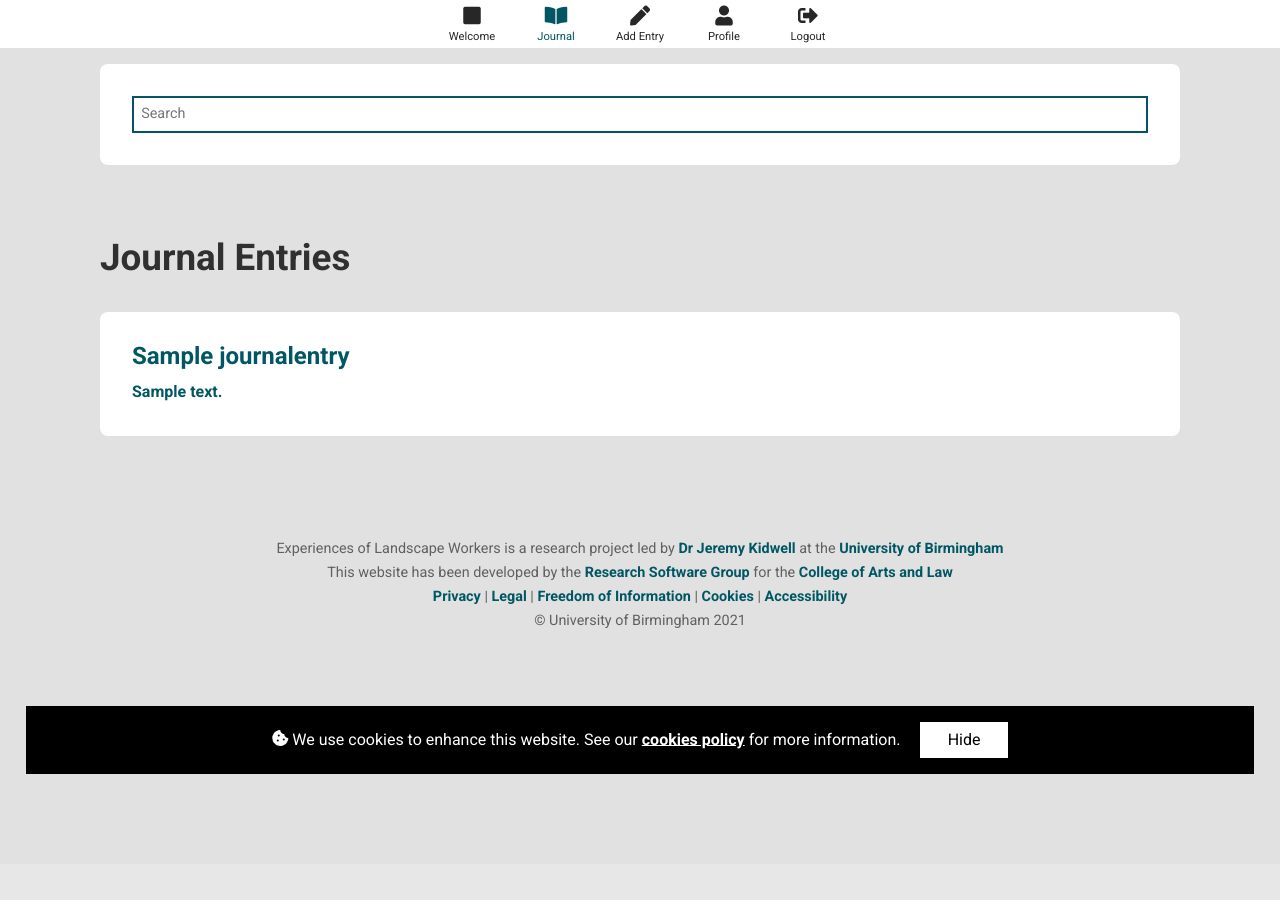
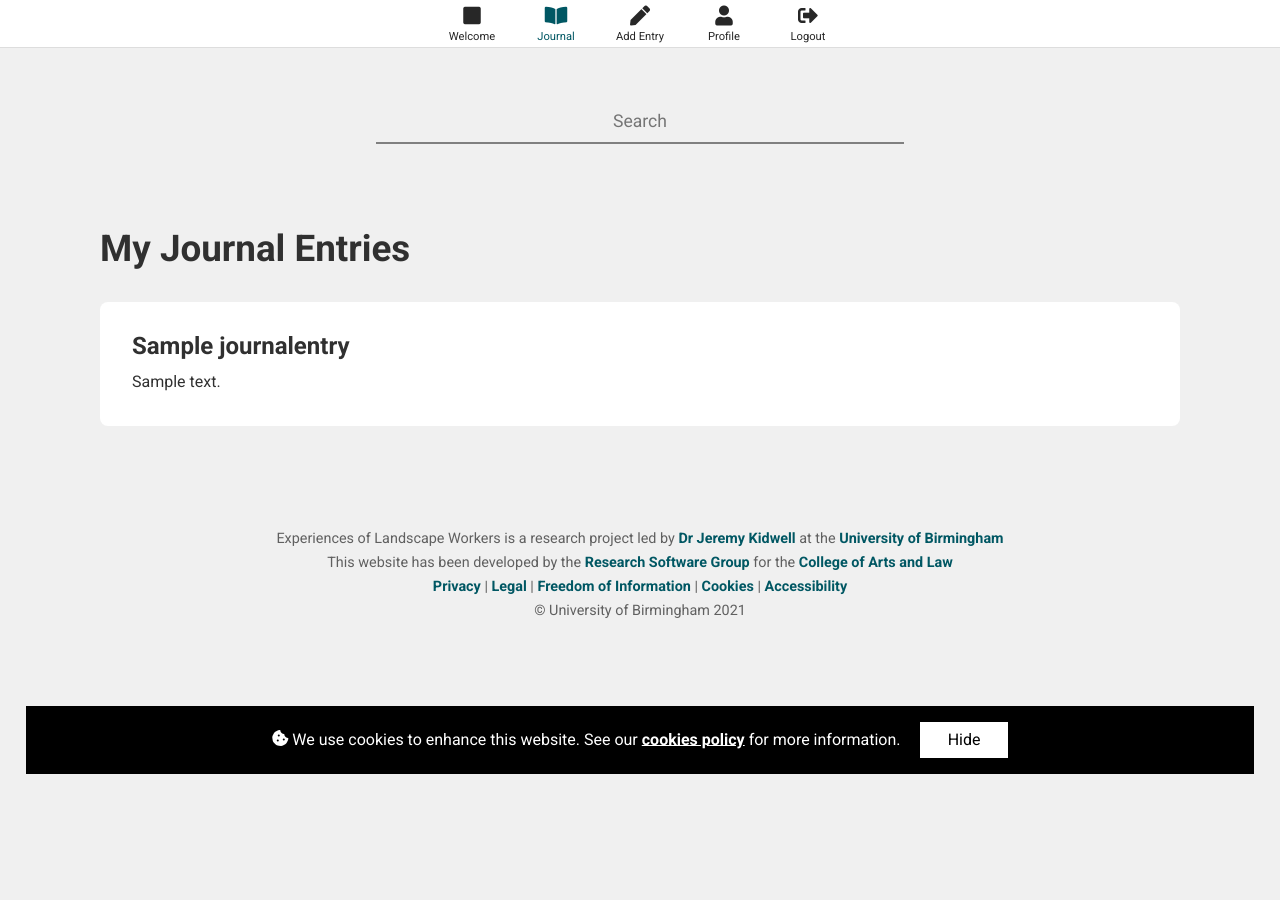
Before and after one commit to bear-rsg/experiences-of-landscape-workers, a Django app: page /journal/ in a window 1280 px wide. Before the commit the page ends 774 px from the top, so only its background shows below. Run offline with Django 3.2, Linux system fonts and the light colour scheme; a user stored in the database is signed in; tables that the repository leaves empty hold one stand-in row (values such as "Sample post"); parts of the project's set-up code (start-up, migrations or seed data) failed here and were passed over; some libraries are stand-ins or nearby versions.

Commit message:
set journal to only show entries of logged in users, plus general front end dev

```diff
--- a/django/core/static/css/custom.css
+++ b/django/core/static/css/custom.css
@@ -9,7 +9,7 @@ html {
     color: #303030;
     font-size: 1em;
     line-height: 1.5em;
-    background: #E1E1E1;
+    background: #F0F0F0;
 }
 
 hr {
@@ -69,25 +69,44 @@ a:hover {
 
 /* ---------- Form ---------- */
 
+form {
+    margin-top: -2em;
+}
+
 label {
     display: block;
     font-weight: bold;
     font-size: 1em;
-    margin-top: 2.5em;
+    margin-top: 2em;
+}
+
+label.confirmation {
+    text-align: center;
+    font-weight: normal;
+    margin-top: 3em;
+    font-size: 1.2em;
+    line-height: 2em;;
+}
+
+label.confirmation .danger {
+    color: #dc3545;
+    font-weight: bold;
 }
 
 input,
 textarea {
     display: block;
-    border: 2px solid #005763;
+    border: 1px solid #AAA;
+    border-radius: 0.5em;
 }
 
 input[type='text'],
 input[type='email'],
 input[type='number'],
+input[type='password'],
 textarea {
     width: 100%;
-    padding: 0.3em 0.5em;
+    padding: 0.5em 0.7em;
     font-size: 0.9em;
 }
 
@@ -117,7 +136,7 @@ button[type='submit'] {
     border: 0;
     border-radius: 0.2em;
     padding: 0.8em 2em;
-    margin: 3em auto;
+    margin: 3em auto 1.5em auto;
     font-weight: bold;
 }
 
@@ -207,10 +226,42 @@ section#section-welcome-banner h2 {
 
 /* ---------- Journal ---------- */
 
+#journalentry-list-search {
+    background: transparent;
+    border: none;
+    border-bottom: 2px solid #808080;
+    margin: 5.5em auto 0.5em auto;
+    display: block;
+    width: 40em;
+    max-width: 100%;
+    text-align: center;
+    font-size: 1.1em;
+    border-radius: 0;
+}
+
 .journalentry-list-empty {
     text-align: center;
     font-size: 1.1em;
-    color: #808080;
+    /* color: #404040;     */
+}
+
+.journalentry-list-empty strong {
+    font-size: 1.5em;
+    display: inline-block;
+    margin: 1em 0 1.5em 0;
+}
+
+a.journalentry-list-item {
+    color: #303030;
+}
+
+a.journalentry-list-item:hover {
+    text-decoration: none;
+
+}
+
+.journalentry-list-item section:hover {
+    box-shadow: 0 2px 10px 0 rgba(0, 0, 0, 0.27), 0 20px 40px 0 rgba(0, 0, 0, 0.013);
 }
 
 .journalentry-list-item-title {
@@ -222,6 +273,7 @@ section#section-welcome-banner h2 {
 
 .journalentry-list-item-text {
     font-size: 1em;
+    font-weight: normal;
 }
 
 .journalentry-detail-title {
@@ -240,6 +292,7 @@ section#section-welcome-banner h2 {
 .journalentry-detail-text p {
     margin-top: 2em;
 }
+
 
 /* ---------- Account ---------- */
 
--- a/django/core/static/css/custom_lg.css
+++ b/django/core/static/css/custom_lg.css
@@ -13,6 +13,7 @@
         top: 0;
         bottom: auto;
         border-top: 0;
+        border-bottom: 1px solid #DDD;
     }
 
     .nav-item {
@@ -32,4 +33,27 @@
         padding: 7em 0.5em 0.2em 0.5em;
         vertical-align: bottom;
     }
+
+    /* ---------- Journal ---------- */
+
+    #journalentry-list-search {
+        margin: 7.5em auto 2em auto;
+        width: 30em;
+    }
+
+    #journalentry-detail-actions {
+        text-align: right;
+        margin-top: 2.7em;
+    }
+
+    #journalentry-detail-actions a {
+        width: 6.9em;
+        margin-left: 2em;
+        font-size: 0.9em;
+    }
+
+    #journalentry-detail-actions a i {
+        margin-right: 0.5em;
+    }
+
 }
--- a/django/core/static/css/custom_xs.css
+++ b/django/core/static/css/custom_xs.css
@@ -13,6 +13,7 @@
         top: auto;
         bottom: 0;
         border-top: 1px solid #DDD;
+        border-bottom: 0;
     }
 
     .nav-item {
@@ -32,4 +33,27 @@
         padding: 3em 0 0 0em;
         vertical-align: bottom;
     }
+
+    /* ---------- Journal ---------- */
+
+    #journalentry-list-search {
+        margin: 4em auto 1.5em auto;
+        width: 100%;
+    }
+
+    #journalentry-detail-actions {
+        text-align: center;
+        margin-top: 2em;
+    }
+
+    #journalentry-detail-actions a {
+        width: 100%;
+        margin-top: 2em;
+        font-size: 1em;
+        padding: 0.8em 0;
+    }
+
+    #journalentry-detail-actions a i {
+        margin-right: 0.5em;
+    }
 }
--- a/django/core/templates/base.html
+++ b/django/core/templates/base.html
@@ -54,7 +54,7 @@
                     </li>
 
                     {% if user.is_authenticated %}
-                    <li class="nav-item{% if request.path == "/journal/" %} active{% endif %}">
+                    <li class="nav-item{% if "/journal/" in request.path and "/create/" not in request.path %} active{% endif %}">
                         <a href="{% url 'journal-journalentry-list' %}">
                             <i class="fas fa-book-open"></i>
                             <span class="nav-item-text">Journal</span>
--- a/django/journal/templates/journal/journalentry-list.html
+++ b/django/journal/templates/journal/journalentry-list.html
@@ -5,16 +5,19 @@
 
     <div class="container-fluid">
 
-        <section>
+        <form action="" method="get">
             <label for="journalentry-list-search" class="hidden">Search:</label>
-            <input type="text" id="journalentry-list-search" placeholder="Search">
-        </section>
+            <input type="text" id="journalentry-list-search" name="search" title="search" placeholder="Search">
+            <script>
+                var search = new URL(window.location.href).searchParams.get("search");
+                if(search) document.getElementById('journalentry-list-search').value = search;
+            </script>
+        </form>
 
-
-        <h2>Journal Entries</h2>
+        <h2>My Journal Entries</h2>
 
         {% for object in object_list %}
-        <a href="{% url 'journal-journalentry-detail' object.id %}">
+        <a class="journalentry-list-item" href="{% url 'journal-journalentry-detail' object.id %}">
             <section>
                 <div class="journalentry-list-item-title">{{ object.title }}</div>
                 <div class="journalentry-list-item-text">
@@ -23,9 +26,14 @@
             </section>
         </a>
         {% empty %}
-            <div class="journalentry-list-empty">
-                No entries found
-            </div>
+            <section class="journalentry-list-empty">
+                <strong>
+                    No entries found.
+                </strong>
+                <p>
+                    To get started, <a href="{% url 'journal-journalentry-create' %}">add a new entry</a> to your journal
+                </p>
+            </section>
         {% endfor %}
 
     </div>
--- a/django/journal/views.py
+++ b/django/journal/views.py
@@ -1,9 +1,10 @@
 from django.views.generic import (ListView, DetailView, CreateView, UpdateView, DeleteView)
 from django.urls import reverse_lazy
+from django.contrib.auth.mixins import LoginRequiredMixin
 from . import models
 
 
-class JournalEntryListView(ListView):
+class JournalEntryListView(LoginRequiredMixin, ListView):
     """
     Class-based view to show the Journal Entry list template
     """
@@ -12,8 +13,13 @@ class JournalEntryListView(ListView):
     model = models.JournalEntry
     paginate_by = 10
 
+    def get_queryset(self):
+        return models.JournalEntry.objects.filter(
+            user=self.request.user
+        ).order_by('-meta_created_datetime')
 
-class JournalEntryDetailView(DetailView):
+
+class JournalEntryDetailView(LoginRequiredMixin, DetailView):
     """
     Class-based view to show the Journal Entry detail template
     """
@@ -21,8 +27,13 @@ class JournalEntryDetailView(DetailView):
     template_name = 'journal/journalentry-detail.html'
     model = models.JournalEntry
 
+    def get_queryset(self):
+        return models.JournalEntry.objects.filter(
+            user=self.request.user
+        )
 
-class JournalEntryCreateView(CreateView):
+
+class JournalEntryCreateView(LoginRequiredMixin, CreateView):
     """
     Class-based view to show the Journal Entry create template
     """
@@ -31,8 +42,16 @@ class JournalEntryCreateView(CreateView):
     fields = ['title', 'entry_text']
     model = models.JournalEntry
 
+    def form_valid(self, form):
+        """
+        Adds the current user from the request as the 'user' field for this new object
+        """
+        user = self.request.user
+        form.instance.user = user
+        return super(JournalEntryCreateView, self).form_valid(form)
 
-class JournalEntryUpdateView(UpdateView):
+
+class JournalEntryUpdateView(LoginRequiredMixin, UpdateView):
     """
     Class-based view to show the Journal Entry update template
     """
@@ -42,7 +61,7 @@ class JournalEntryUpdateView(UpdateView):
     model = models.JournalEntry
 
 
-class JournalEntryDeleteView(DeleteView):
+class JournalEntryDeleteView(LoginRequiredMixin, DeleteView):
     """
     Class-based view to show the Journal Entry delete template
     """
```
Also changed, not shown: django/journal/templates/journal/journalentry-delete.html (+9 -5 lines), django/journal/templates/journal/journalentry-detail.html (+12 -23 lines).
